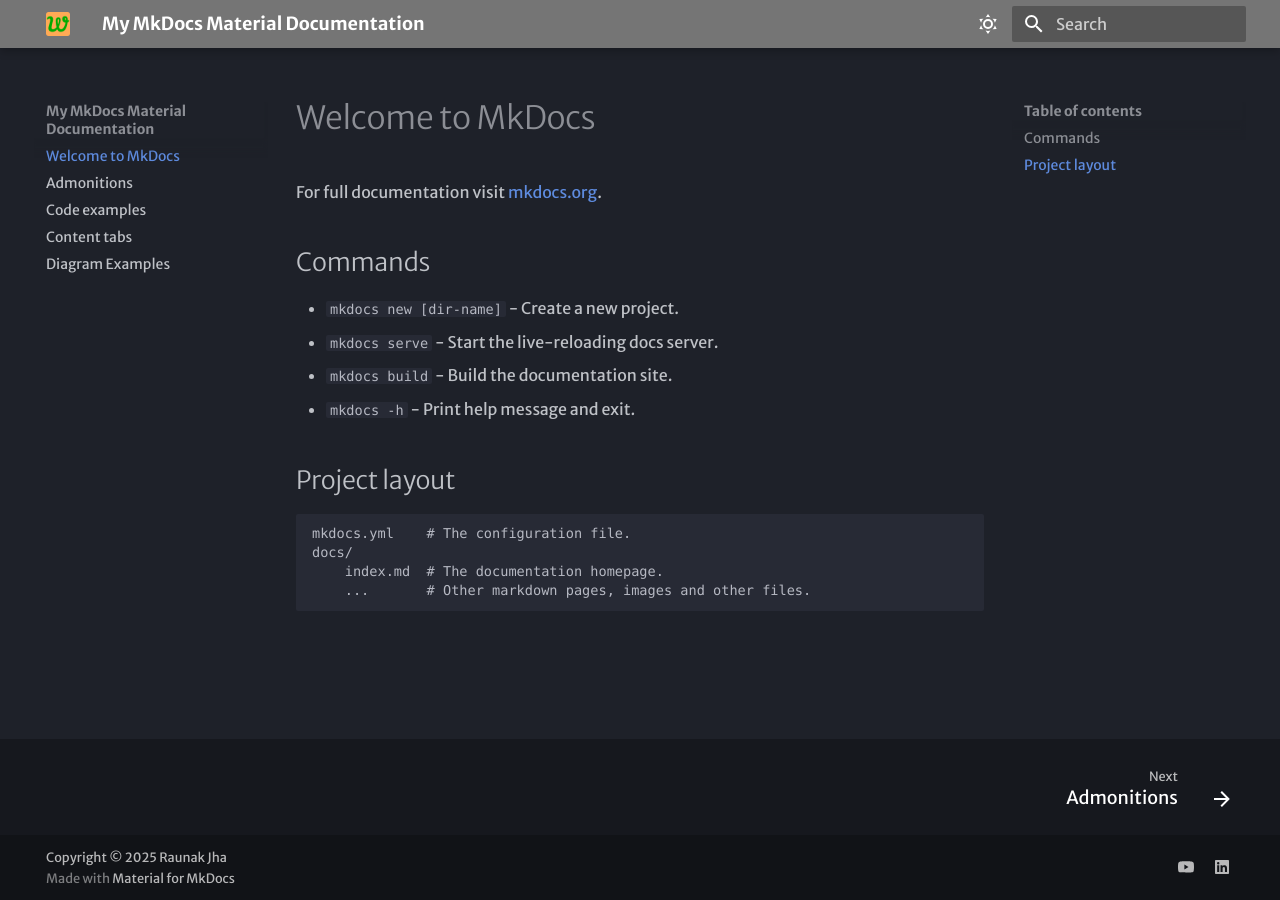
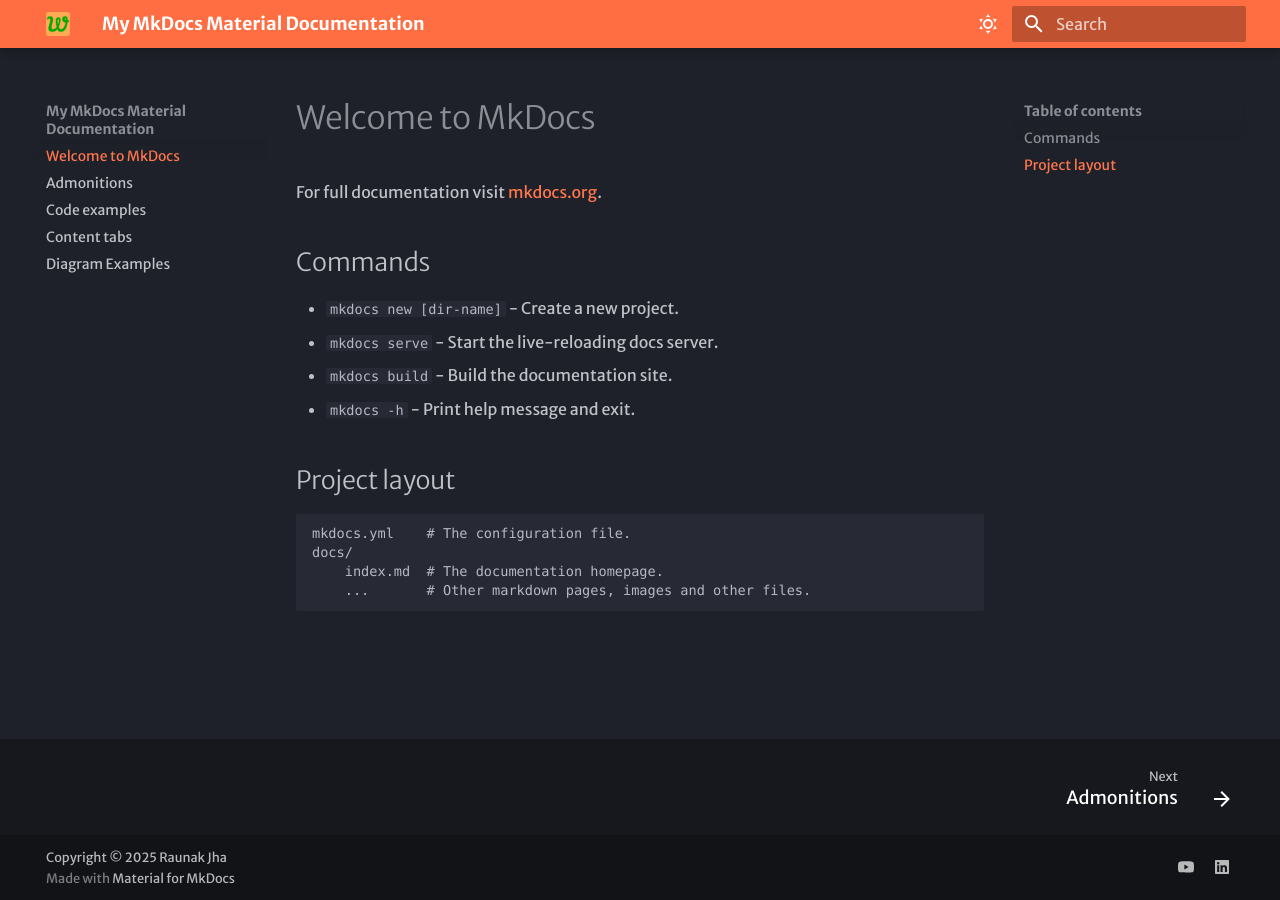
Before and after one commit to RaunakJha24/mkdocs-demo, an MkDocs documentation site: the page built from docs/index.md, in a window 1280 px wide. Built offline with MkDocs 1.6.1 and Material for MkDocs 9.7.7, drawn with Linux system fonts in a browser that asks for light colours; some web fonts are replaced.

Commit message:
2nd primarycolor change

```diff
--- a/mkdocs.yml
+++ b/mkdocs.yml
@@ -15,7 +15,7 @@
       toggle:
         icon: material/weather-sunny
         name: Dark mode
-      primary: grey
+      primary: deep orange
       accent: deep purple
     - scheme: default
       toggle:
```
